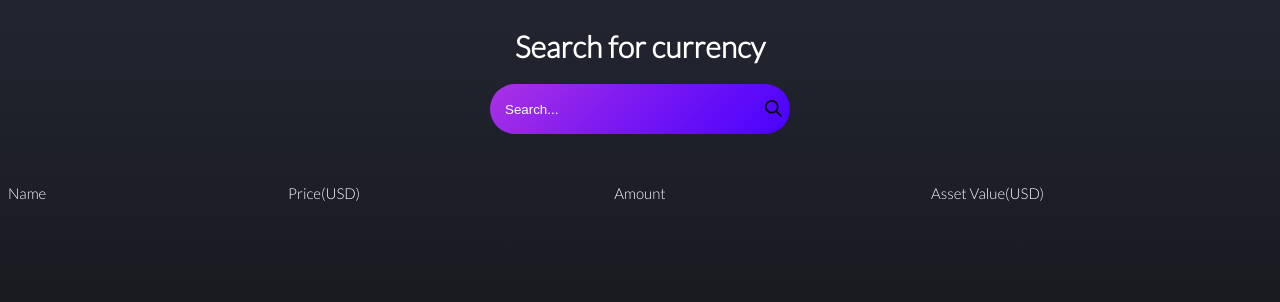
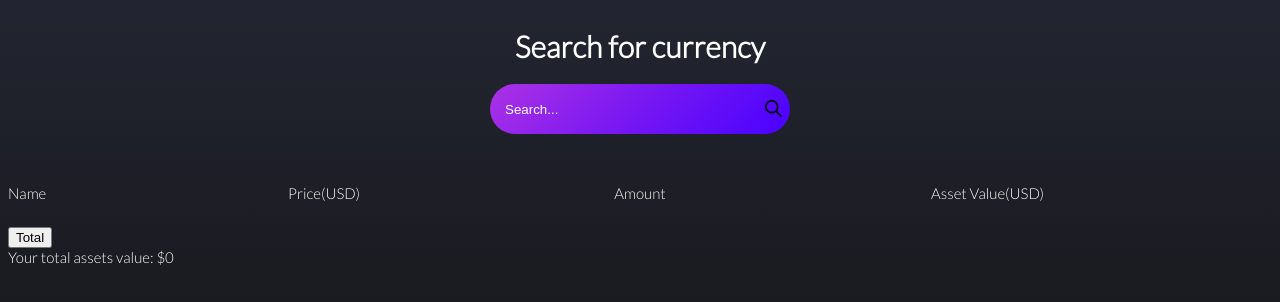
Before and after one commit to Morghot2/Trackfolio, a React (Create React App) app: page / in a window 1280 px wide. Shown: the top 302 px of the page. Built offline with nearby package versions, Linux system fonts and the light colour scheme.

Commit message:
Finally working

```diff
--- a/src/components/App.js
+++ b/src/components/App.js
@@ -6,22 +6,45 @@ import "../style.css";
 import search from "../search.png";
 
 const App = () => {
-  // let [total, setTotal] = useState(0);
+  let [total, setTotal] = useState(0);
+  // const [coins, setCoins] = useState([]);
   const refs = useRef([]);
   const [coin, setCoin] = useState("");
   const [coinsList, setCoinsList] = useState([]);
+  const [coins, setCoins] = useState([]);
   const [loading, setLoading] = useState(false);
   const onInputChange = (event) => {
     event.preventDefault();
     setCoin(event.target.value);
   };
   // const calculateTotal = () => {
+  //   const results = refs.current.filter(element => {
+  //     return element !== null;
+  //   });
   //   let sum = 0;
   //   for (let i = 0; i < refs.current.length; i++) {
-  //     sum += parseInt(refs.current[i].innerHTML);
+  //     refs.current[i].innerHTML !== null ? sum += parseInt(refs.current[i].innerHTML) : console.log('dupa')
   //   }
   //   setTotal(sum);
   // };
+
+  const calculateTotal = () => {
+    const results = refs.current.filter(element => {
+      return element !== null;
+    });
+    let sum = 0;
+    for (let i = 0; i < results.length; i++) {
+      sum += parseInt(results[i].innerHTML)
+    }
+    setTotal(sum);
+  };
+  // calculateTotal()
+  useEffect(() => {})
+
+
+
+
+
   const fetchCrypto = async () => {
     const url = `https://api.coingecko.com/api/v3/coins/${coin.toLowerCase()}?tickers=false&market_data=true&community_data=false&developer_data=false&sparkline=false`;
     try {
@@ -40,10 +63,24 @@ const App = () => {
   };
   const removeCrypto = (coin) => {
     const coinPosition = coinsList.indexOf(coin);
+    setCoins(0)
+
+    // refs.current.splice(coinsList.indexOf(coin), 1, 'dupa')
     setCoinsList(
       coinsList.filter((element) => coinPosition !== coinsList.indexOf(element))
     );
   };
+  // const onValueEnter = (event, coinIndex) => {
+  //   event.preventDefault();
+  //   // coins.splice(coinsList.indexOf(coin), 1, event.target.value);
+  //   coins.push(event.target.value)
+
+  //   // setCoins(event.target.value)
+
+  //   // calculateTotal()
+  //   // setCoins(event.target.value)
+
+  // };
 
   return (
     <div className="coin-app">
@@ -81,11 +118,16 @@ const App = () => {
         coinsList={coinsList}
         removeCrypto={removeCrypto}
         refs={refs}
-        // calculateTotal={calculateTotal}
+        calculateTotal={calculateTotal}
+        coins={coins}
+        setCoins={setCoins}
         // total={total}
+        // onValueEnter={onValueEnter}
+        // coins={coins}
       />
-      {/* <div>Your total assets value: ${total}</div> */}
-      {/* <button onClick={calculateTotal}>Total</button> */}
+
+      <button onClick={calculateTotal}>Total</button>
+      <div>Your total assets value: ${total}</div>
     </div>
   );
 };
--- a/src/components/DisplayCoin.js
+++ b/src/components/DisplayCoin.js
@@ -1,4 +1,4 @@
-import React, { useState } from "react";
+import React, { useEffect, useState } from "react";
 import close from "../close.png";
 
 const DisplayCoin = ({
@@ -6,18 +6,40 @@ const DisplayCoin = ({
   removeCrypto,
   refs,
   calculateTotal,
-  total,
+  coins,
+  setCoins,
+  // total,
+  // coins,
+  // onValueEnter,
 }) => {
-  const [coins, setCoins] = useState({});
+  // const [coins, setCoins] = useState([]);
 
-  const onValueEnter = (event) => {
+  // const onAmountEnter = (event) => {
+  //   event.preventDefault()
+  //   setCoins(event.target.value)
+
+
+
+
+  // }
+
+  const onValueEnter = (event, coinIndex) => {
     event.preventDefault();
+    setCoins(event.target.value)
+    // calculateTotal()
+    // setCoins(event.target.value)
 
-    setCoins(event.target.value);
-    // calculateTotal()
   };
+  useEffect(() => {
+    calculateTotal()
+
+  }, [coins])
   return coinsList.map((coin) => {
+    // const coinIndex = coinsList.indexOf(coin)
+
+
     return (
+
       <div key={coin.name}>
         <div className="coin-container">
           <div className="segment">
@@ -40,7 +62,8 @@ const DisplayCoin = ({
               type="number"
               name="amount"
               onChange={onValueEnter}
-              /*value={coinValue}*/ id={coin.name}
+              id={coin.name}
+              // value={coins[coinIndex]}
             />
           </div>
 
@@ -69,6 +92,7 @@ const DisplayCoin = ({
             </button>
           </div>
         </div>
+
       </div>
     );
   });
```
